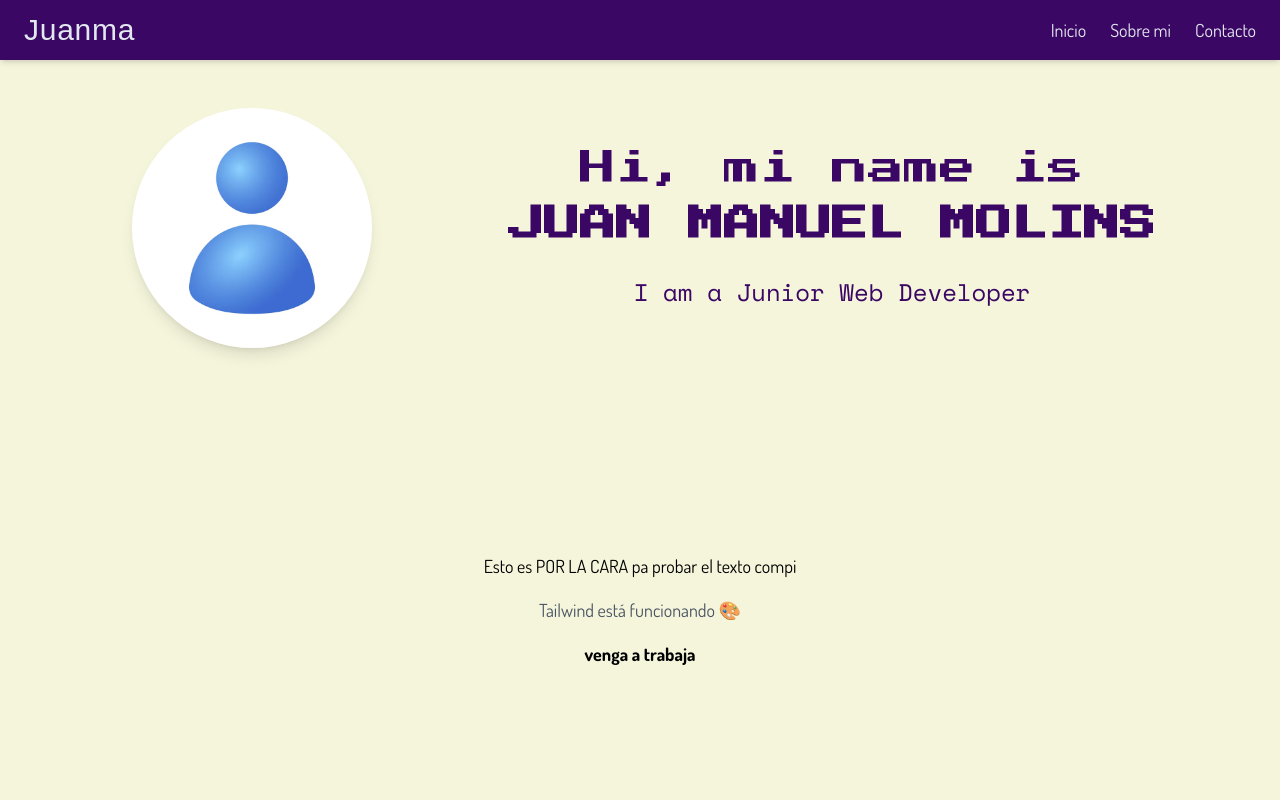
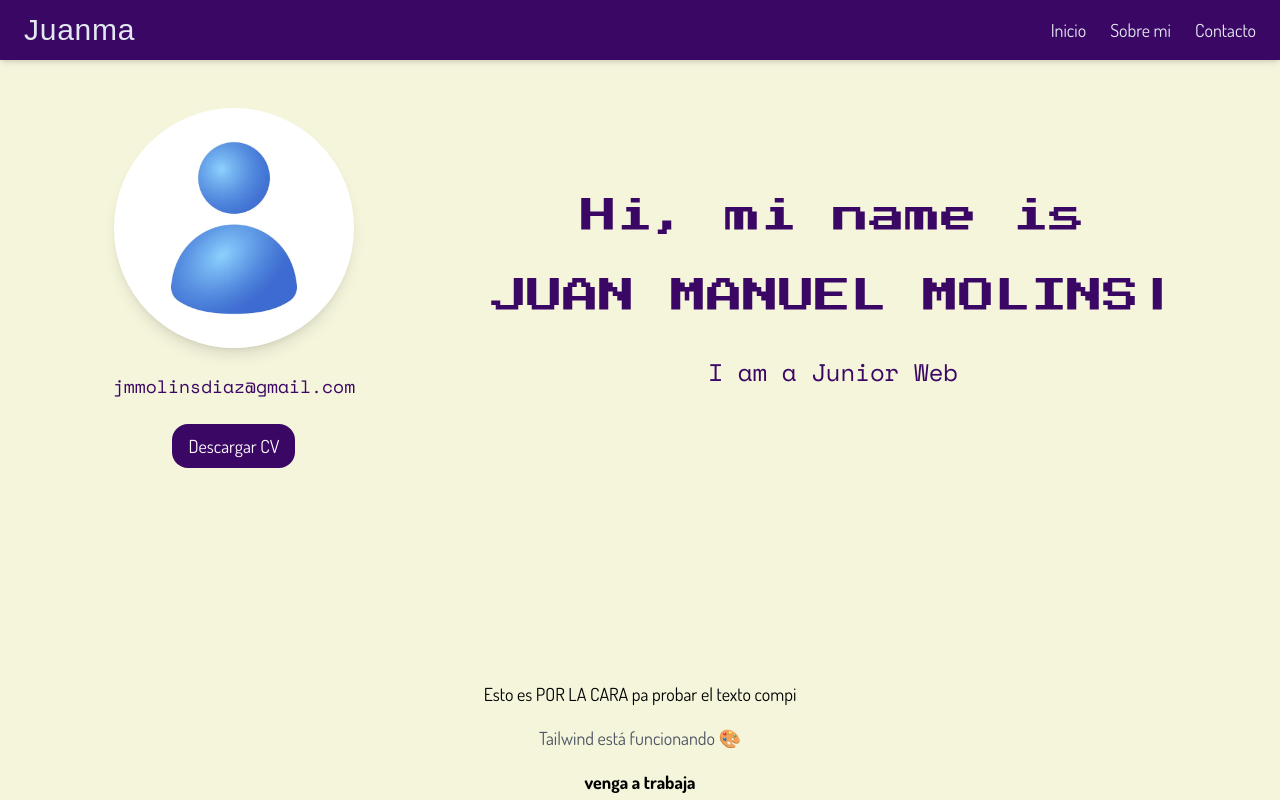
Before and after one commit to Juanma2111/CV, a React (Vite) app in the folder mi-cv/: page / in a window 1280 px wide. Built offline with nearby package versions, Linux system fonts and the light colour scheme; a web font is replaced by a local one.

Commit message:
TypeAnimation added

```diff
--- a/mi-cv/package.json
+++ b/mi-cv/package.json
@@ -11,7 +11,8 @@
   },
   "dependencies": {
     "react": "^19.1.1",
-    "react-dom": "^19.1.1"
+    "react-dom": "^19.1.1",
+    "react-type-animation": "^3.2.0"
   },
   "devDependencies": {
     "@eslint/js": "^9.36.0",
--- a/mi-cv/src/App.jsx
+++ b/mi-cv/src/App.jsx
@@ -1,4 +1,5 @@
 import Navbar from "./components/Navbar";
+import { TypeAnimation } from "react-type-animation";
 
 import userImage from "./assets/user.jpg";
 
@@ -7,32 +8,59 @@ function App() {
         <>
             <Navbar />
             <div className="flex flex-col h-screen pt-16">
-                <div className="introduction flex flex-col md:flex-row justify-center items-center my-3 px-2 md:px-8">
+                <div
+                    id="introduction"
+                    className="flex flex-col md:flex-row justify-center items-center my-3 px-2 md:px-8"
+                >
                     {/*Imagen*/}
-                    <div className="m-8 px-10">
+                    <div className="flex flex-col m-8 px-10 text-purple-950 text-center items-center">
                         <img
                             src={userImage}
                             alt="Juanma Molins"
-                            className="w-40 h-40 md:w-60 md:h-60 object-cover rounded-full shadow-lg"
+                            className="mb-2 w-40 h-40 md:w-60 md:h-60 object-cover rounded-full shadow-lg"
                         />
+                        <h3 className="my-4 font-spacemono md:text-lg">
+                            jmmolinsdiaz@gmail.com
+                        </h3>
+                        <button className="m-2 btn bg-purple-950 hover:bg-purple-800 text-white">
+                            {/* HACERLO FUNCIONAR ---------------------------------------------------------------------------------------- */}
+                            Descargar CV
+                        </button>
                     </div>
 
                     <div
                         id="title"
-                        className="text-purple-950 flex flex-col items-center text-center m-2 md:m-6 md:px-10"
+                        className="flex flex-col m-2 md:m-6 md:px-10 text-purple-950 items-center text-center"
                     >
-                        <h1 className="font-game text-2xl md:text-4xl flex flex-col gap-4">
-                            <span>Hi, mi name is</span>
-                            <span className="font-bold">
-                                JUAN MANUEL MOLINS
+                        <h1 className="flex flex-col gap-4 font-game text-2xl md:text-4xl whitespace-pre-line">
+                            <span>
+                                {" "}
+                                {/** Añadir tamaño minimo para normal y md: - para que no se mueva la foto */}
+                                <TypeAnimation
+                                    sequence={[
+                                        500,
+                                        "Hi, mi name is\n\nJUAN MANUEL MOLINS",
+                                    ]}
+                                    speed={10}
+                                    wrapper="span"
+                                    repeat={0}
+                                    cursor={true}
+                                />
                             </span>
                         </h1>
-                        <h2 className="mt-8 font-spacemono text-xl md:text-2xl">
-                            I am a Junior Web Developer
+                        <h2 className="mt-10 font-spacemono text-xl md:text-2xl">
+                            <TypeAnimation
+                                sequence={[4100, "I am a Junior Web Developer"]}
+                                speed={10}
+                                wrapper="span"
+                                repeat={0}
+                                cursor={0}
+                            />
                         </h2>
                     </div>
                 </div>
 
+                {/* PRUEBAS -------------------------------------------- */}
                 <br />
                 <br />
                 <br />
--- a/mi-cv/src/index.css
+++ b/mi-cv/src/index.css
@@ -10,3 +10,7 @@ body {
 .dark body {
     @apply bg-purple-950 text-white;
 }
+
+.btn {
+    @apply py-2 px-4 rounded-2xl;
+}
```
Also changed, not shown: 1 other file (tests, documents, lock files or other folders).
